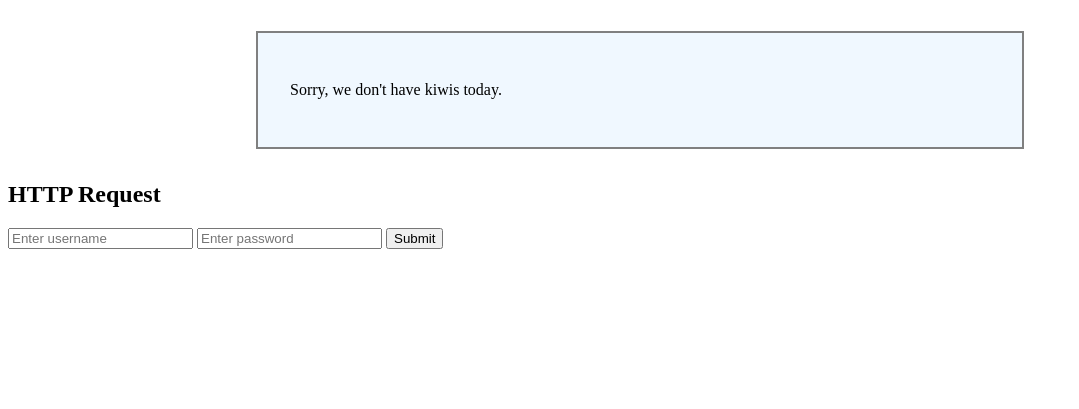
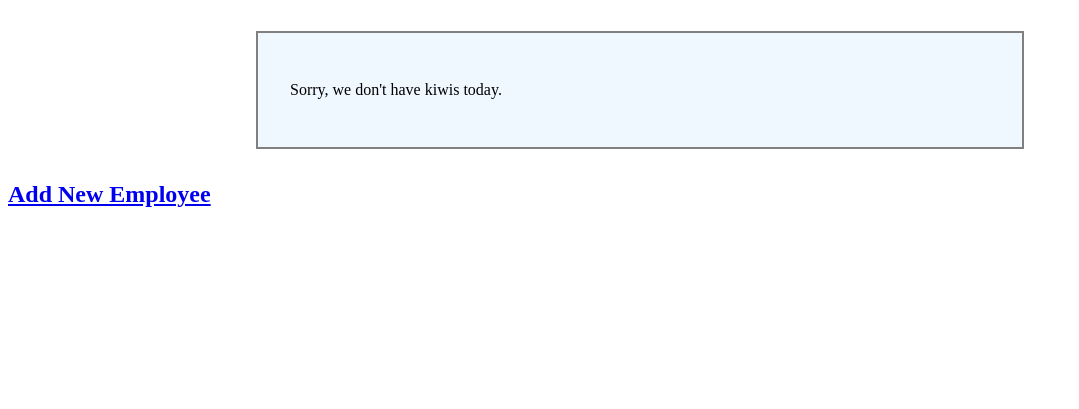
Before and after one commit to Mig-uel/ACE1025, a Flask app: a page that uses lab13/templates/index.html in a window 1280 px wide. Shown: the part 391-800 px from the top of the page, without its empty margins (0-1079 px from the left). Run offline with Flask 3, Linux system fonts and the light colour scheme.

Commit message:
Remove HTTP request form from index.html template
- Simplifies the user interface by removing the form
- Focuses on navigation to add new employees

```diff
--- a/lab13/templates/index.html
+++ b/lab13/templates/index.html
@@ -33,13 +33,9 @@
     {% endif %}
   </section>
 
-  <h2>HTTP Request</h2>
-
-  <form action="/" method="POST">
-    <input type="text" name="username" placeholder="Enter username" required>
-    <input type="password" name="password" placeholder="Enter password" required>
-    <button type="submit">Submit</button>
-  </form>
+  <h2>
+    <a href="{{ url_for('users') }}">Add New Employee</a>
+  </h2>
 </body>
 
 </html>
```
